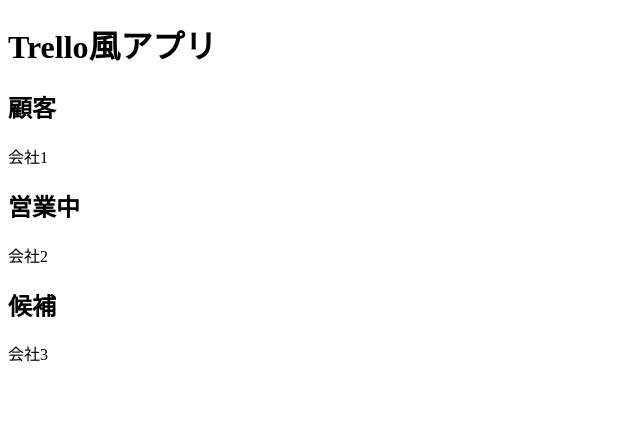
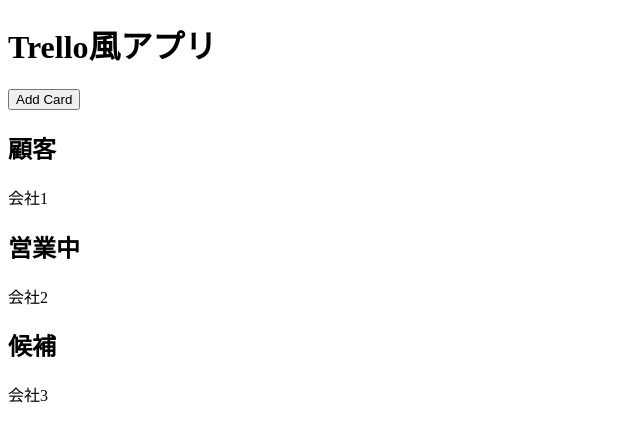
Before and after one commit to kazu12222/nuxt3-company-manager, a Nuxt app: page / in a window 1280 px wide. Shown: the top 442 px of the page, without its empty margins (0-640 px from the left). Built offline with nearby package versions, Linux system fonts and the light colour scheme.

Commit message:
stateに情報を追加できるようにした fixed #7

```diff
--- /dev/null
+++ b/components/AddCard.vue
@@ -0,0 +1,24 @@
+<template>
+  <button
+    class="border border-gray-300 rounded-lg shadow-lg p-4"
+    @click="addEmptyCard"
+  >
+    Add Card
+  </button>
+</template>
+
+<script setup lang="ts">
+const addEmptyCard = () => {
+  addCompany(
+    ref({
+      companyId: 4,
+      name: '会社4',
+      industry: 'IT',
+      feature: 'A',
+      president: '山田太郎',
+      memo: '',
+      state: 'client',
+    })
+  );
+};
+</script>
--- a/composables/states.ts
+++ b/composables/states.ts
@@ -1,7 +1,11 @@
 import { Company } from '~/types/types';
-export const CompanyCard = () => {
-  useState<Company[]>('company-card', () => {
-    return [
+import type { Ref } from 'vue';
+export const addCompany = (company: Ref<Company>) => {
+  const { companies } = companyCard();
+  companies.value.push(company.value);
+};
+export const companyCard = () => {
+  const companies = useState<Company[]>('company-card', () => [
     {
       companyId: 1,
       name: '会社1',
@@ -29,6 +33,6 @@
       memo: '',
       state: 'candidate',
     },
-    ];
-  });
+  ]);
+  return { companies };
 };
--- a/pages/index.vue
+++ b/pages/index.vue
@@ -1,6 +1,7 @@
 <template>
   <div>
     <h1>Trello風アプリ</h1>
+    <AddCard />
     <div class="flex">
       <div class="flex-auto"></div>
       <List :list="list1" class="flex-auto" />
```
Lines whose indentation alone changed are shown as unchanged.
